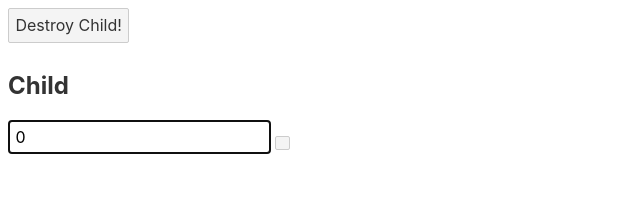
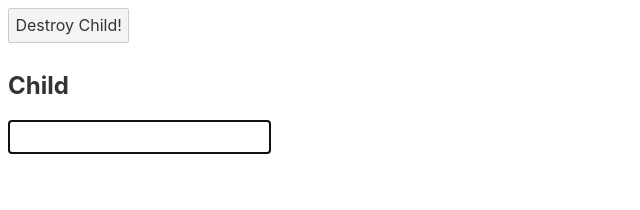
Before and after one commit to zldnlto/Svelte_Tutorial, a Svelte app: page / in a window 1280 px wide. Both pictures are taken after a click on the button "Create Child!". Shown: the top 210 px of the page, without its empty margins (0-640 px from the left). Built offline with nearby package versions, Linux system fonts and the light colour scheme.

Commit message:
Revert "Chp10_beforeUpdate, afterUpdate 예시""
This reverts commit 5db07fb7d2b2da466a25ba3ae38d251b9e58123d.

```diff
--- a/src/Chp10/Child.svelte
+++ b/src/Chp10/Child.svelte
@@ -4,7 +4,6 @@
 
     onMount(()=> {
         console.log("Child onMount 호출됨");
-
         document.getElementById("text01").focus();
 
         //onDestroy
@@ -16,21 +15,7 @@
     onDestroy(()=> {
         console.log("Child onDestroy 호출됨")
     })
-
-    beforeUpdate(()=> {
-        console.log("Child beforeUpdate 호출됨", x)
-
-    })
-
-    afterUpdate(()=> {
-        console.log("Child afterUpdate 호출됨", x)
-    })
-
-    let x = 0;
 </script>
 
 <h1>Child</h1>
-<input type="text" id="text01" bind:value={x}>
-<button on:click={()=> {
-    x += 1;
-}}></button>
+<input type="text" id="text01">
```
